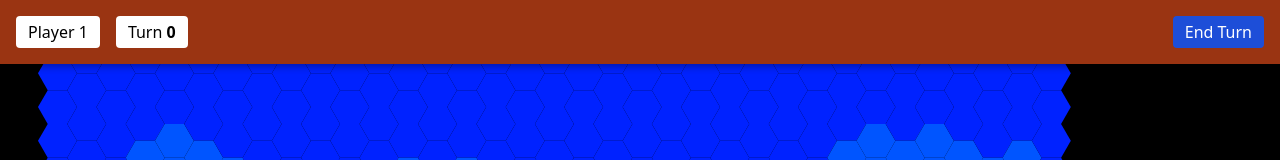
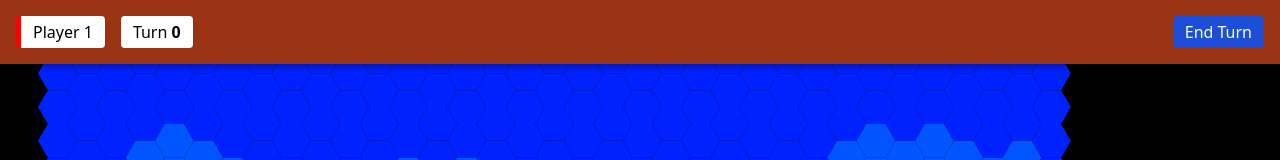
Before and after one commit to SeriousGuy888/HataSimulatorPrototype, a SvelteKit app: page / in a window 1280 px wide. Shown: the top 160 px of the page. Built offline with nearby package versions, Linux system fonts and the light colour scheme.

Commit message:
display current player better

```diff
--- a/src/modules/GameWorld/GameInfoPanel.svelte
+++ b/src/modules/GameWorld/GameInfoPanel.svelte
@@ -12,7 +12,7 @@
 
 <div id="panel" class="absolute p-4 top-0 inset-x-0 flex justify-between bg-orange-800">
   <section id="info-displays">
-    <div>
+    <div style={`border-left: 5px solid ${$players[$currPlayerTurn].colour};`}>
       {$players[$currPlayerTurn].name}
     </div>
     <div>
@@ -20,9 +20,9 @@
     </div>
   </section>
   <section id="buttons">
-    <button class="bg-blue-700 hover:bg-blue-800 text-white rounded py-1 px-3" on:click={endTurn}
-      >End Turn</button
-    >
+    <button class="bg-blue-700 hover:bg-blue-800 text-white rounded py-1 px-3" on:click={endTurn}>
+      End Turn
+    </button>
   </section>
 </div>
 
```
